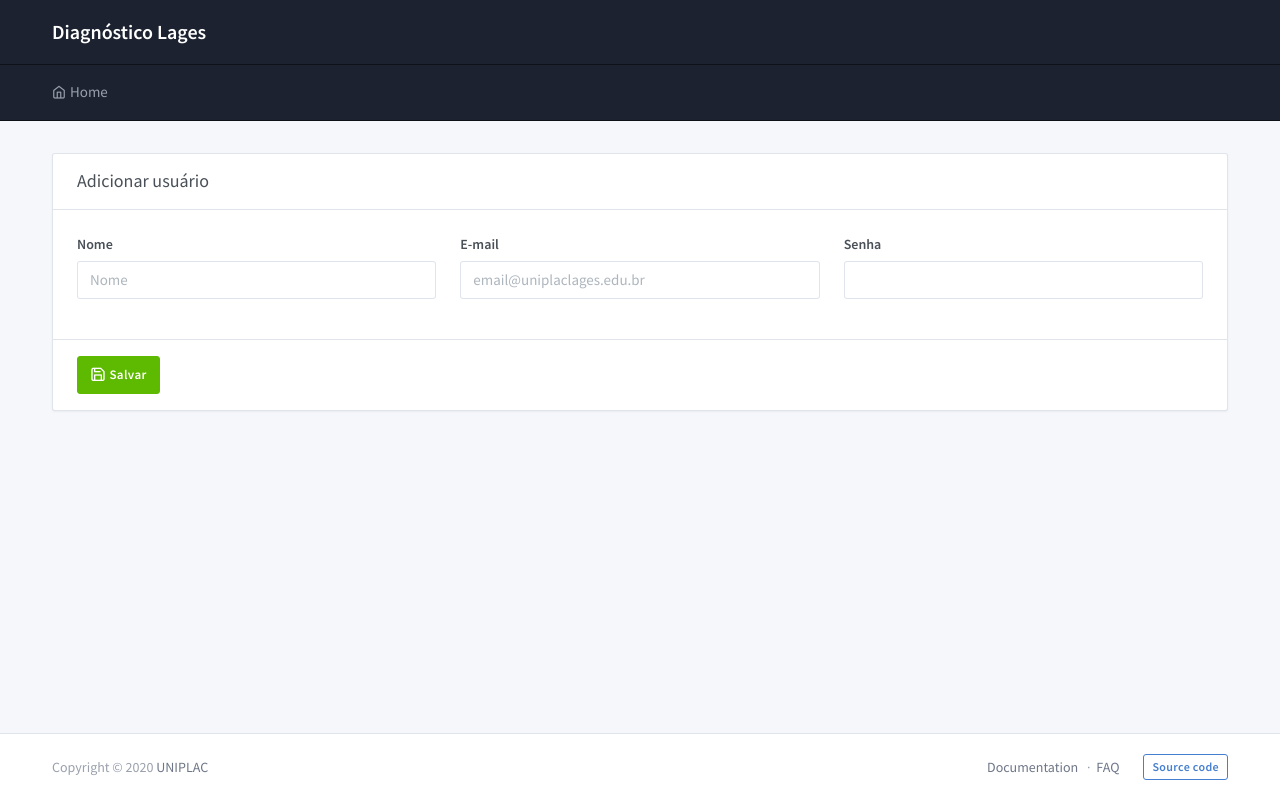
After one commit to Bruno7kp/diagnostico-lages, a PHP site: template view/user/user.html.twig in a window 1280 px wide. The commit adds this page. Run offline with PHP 8.4, Linux system fonts and the light colour scheme; the template is opened without the code that fills it, so the values that code supplies are empty; some libraries are stand-ins or nearby versions.

Commit message:
Crud de usuário

```diff
--- a/public/index.php
+++ b/public/index.php
@@ -49,7 +49,9 @@ $app->post('/user/update', UserController::class.":update");
 $app->post('/user/update-password', UserController::class.":updatePassword");
 $app->post('/user/remove', UserController::class.":remove");
 $app->get('/user/all', UserController::class.":all");
-$app->get('/user', UserController::class.":users");
+$app->get('/admin/user', UserController::class.":users");
+$app->get('/admin/user/add', UserController::class.":add");
+$app->get('/admin/user/{id}', UserController::class.":edit");
 
 /**
  * Região
@@ -114,7 +116,7 @@ $app->post('/indicator-value/search', IndicatorValueController::class.":search")
 /**
  * Logs
  */
-$app->get('/logs', LogController::class.":logs");
+$app->get('/admin/logs', LogController::class.":logs");
 $app->post('/logs/user', LogController::class.":userLog");
 $app->post('/logs/entity', LogController::class.":entityLog");
 $app->get('/logs/all', LogController::class.":all");
--- a/src/User/Roles.php
+++ b/src/User/Roles.php
@@ -40,7 +40,7 @@ class Roles
         return Roles::isMod($user) || Roles::isAdmin($user);
     }
 
-    public function text($role) {
+    public static function text($role) {
         $r = "";
         switch($role) {
             case "admin":
@@ -50,7 +50,7 @@ class Roles
                 $r = "Moderador";
                 break;
             case "data":
-                $r = "Moderador de dados";
+                $r = "Editor";
                 break;
             case "guest":
                 $r = "Visitante";
--- a/view/admin.html.twig
+++ b/view/admin.html.twig
@@ -24,7 +24,7 @@
         <script src="/assets/js/require.min.js"></script>
         <script>
             requirejs.config({
-                baseUrl: '.'
+                baseUrl: '/'
             });
         </script>
         <!-- Dashboard Core -->
@@ -64,9 +64,12 @@
                                             <span class="text-default">{{ user.name }}</span>
                                             <small class="text-muted text-right d-block mt-1">{{ helper.role.text(user.role) }}</small>
                                         </span>
+                                        <span class="ml-2 d-none d-lg-block text-default">
+                                            <i class="fe fe-chevron-down"></i>
+                                        </span>
                                     </a>
                                     <div class="dropdown-menu dropdown-menu-right dropdown-menu-arrow">
-                                        <a class="dropdown-item" href="#">
+                                        <a class="dropdown-item" href="/admin/user/{{ user.id }}">
                                             <i class="dropdown-icon fe fe-user"></i> Perfil
                                         </a>
                                         <div class="dropdown-divider"></div>
@@ -94,41 +97,41 @@
                         <div class="col-lg order-lg-first">
                             <ul class="nav nav-tabs border-0 flex-column flex-lg-row">
                                 <li class="nav-item">
-                                    <a href="/" class="nav-link"><i class="fe fe-home"></i> Home</a>
+                                    <a href="/admin" class="nav-link {{ controller == 'admin' ? 'active' : '' }}"><i class="fe fe-home"></i> Home</a>
                                 </li>
                                 {% if helper.role.isModOrUp(user) %}
                                 <li class="nav-item">
-                                    <a href="/region" class="nav-link"><i class="fe fe-map-pin"></i> Regiões</a>
+                                    <a href="/admin/region" class="nav-link {{ controller == 'region' ? 'active' : '' }}"><i class="fe fe-map-pin"></i> Regiões</a>
                                 </li>
                                 {% endif %}
                                 {% if helper.role.isModOrUp(user) %}
                                 <li class="nav-item">
-                                    <a href="/segmentation-group" class="nav-link"><i class="fe fe-pie-chart"></i> Segmentações</a>
+                                    <a href="/admin/segmentation-group" class="nav-link {{ controller == 'segmentationgroup' ? 'active' : '' }}"><i class="fe fe-pie-chart"></i> Segmentações</a>
                                 </li>
                                 {% endif %}
                                 {% if helper.role.isModOrUp(user) %}
                                 <li class="nav-item">
-                                    <a href="/categories" class="nav-link"><i class="fe fe-box"></i> Categorias</a>
+                                    <a href="/admin/categories" class="nav-link {{ controller == 'categories' ? 'active' : '' }}"><i class="fe fe-box"></i> Categorias</a>
                                 </li>
                                 {% endif %}
                                 {% if helper.role.isModOrUp(user) %}
                                 <li class="nav-item">
-                                    <a href="/categories" class="nav-link"><i class="fe fe-bar-chart-2"></i> Indicadores</a>
+                                    <a href="/admin/indicator-group" class="nav-link {{ controller == 'indicatorgroup' ? 'active' : '' }}"><i class="fe fe-bar-chart-2"></i> Indicadores</a>
                                 </li>
                                 {% endif %}
                                 {% if helper.role.isDataOrUp(user) %}
                                 <li class="nav-item">
-                                    <a href="/indicator-value" class="nav-link"><i class="fe fe-check-square"></i> Dados</a>
+                                    <a href="/admin/indicator" class="nav-link {{ controller == 'indicator' ? 'active' : '' }}"><i class="fe fe-check-square"></i> Dados</a>
                                 </li>
                                 {% endif %}
                                 {% if helper.role.isAdmin(user) %}
                                 <li class="nav-item">
-                                    <a href="/user" class="nav-link"><i class="fe fe-users"></i> Usuários</a>
+                                    <a href="/admin/user" class="nav-link {{ controller == 'user' ? 'active' : '' }}"><i class="fe fe-users"></i> Usuários</a>
                                 </li>
                                 {% endif %}
                                 {% if helper.role.isAdmin(user) %}
                                 <li class="nav-item">
-                                    <a href="/logs" class="nav-link"><i class="fe fe-file-text"></i> Logs</a>
+                                    <a href="/admin/logs" class="nav-link {{ controller == 'log' ? 'active' : '' }}"><i class="fe fe-file-text"></i> Logs</a>
                                 </li>
                                 {% endif %}
                             </ul>
--- /dev/null
+++ b/view/user/user.html.twig
@@ -0,0 +1,62 @@
+{% extends "admin.html.twig" %}
+{% block title %}{{ current.id > 0 ? 'Editar ' ~ current.name : 'Adicionar usuário' }}{% endblock %}
+
+{% block content %}
+<div class="container mt-6">
+    <div class="row">
+        <div class="col-12">
+            <div class="card">
+                <div class="card-header justify-content-between">
+                    <h3 class="card-title">{{ current.id > 0 ? 'Editar ' ~ current.name : 'Adicionar usuário' }}</h3>
+                </div>
+                <div class="card-body">
+                    <form id="user-form" action="{{ current.id > 0 ? '/user/update' : '/user/register' }}" method="post" data-send>
+                        <div class="row">
+                            <div class="col-md-4 col-sm-12">
+                                <input type="hidden" name="id" value="{{ current.id }}">
+                                <div class="form-group">
+                                    <label class="form-label">Nome</label>
+                                    <input type="text" required class="form-control" name="name" value="{{ current.name }}" placeholder="Nome">
+                                </div>
+                            </div>
+                            <div class="col-md-4 col-sm-12">
+                                <div class="form-group">
+                                    <label class="form-label">E-mail</label>
+                                    <input type="email" required class="form-control" name="email" value="{{ current.email }}" placeholder="email@uniplaclages.edu.br">
+                                </div>
+                            </div>
+                            {% if helper.role.isAdmin(user) %}
+                            <div class="col-md-4 col-sm-12">
+                                <div class="form-group">
+                                    <label class="form-label">Nível/Permissão</label>
+                                    <select name="role" class="form-control">
+                                        <option value="data" {{ current.role == 'data' ? 'selected' : '' }}>Editor (Dados de índices)</option>
+                                        <option value="mod" {{ current.role == 'mod' ? 'selected' : '' }}>Moderador (Regiões, Segmentações, etc.)</option>
+                                        <option value="admin" {{ current.role == 'admin' ? 'selected' : '' }}>Administrador (Usuários, etc.)</option>
+                                    </select>
+                                </div>
+                            </div>
+                            {% endif %}
+                            {% if current.id is null %}
+                                <div class="col-md-4 col-sm-12">
+                                    <div class="form-group">
+                                        <label class="form-label">Senha</label>
+                                        <input type="password" required class="form-control" name="password">
+                                    </div>
+                                </div>
+                            {% endif %}
+                        </div>
+                    </form>
+
+                </div>
+                <div class="card-footer">
+                    <button class="btn btn-success" type="submit" form="user-form"><i class="fe fe-save"></i> Salvar</button>
+                    {% if current.id is not null %}
+                        <a href="/admin/password/{{ current.id }}" class="btn btn-primary"><i class="fe fe-unlock"></i> Alterar senha</a>
+                    {% endif %}
+                </div>
+            </div>
+        </div>
+    </div>
+</div>
+{% endblock %}
--- a/view/user/users.html.twig
+++ b/view/user/users.html.twig
@@ -6,8 +6,9 @@
         <div class="row">
             <div class="col-12">
                 <div class="card">
-                    <div class="card-header">
+                    <div class="card-header justify-content-between">
                         <h3 class="card-title">Usuários</h3>
+                        <a href="/admin/user/add" class="btn btn-primary"><i class="fe fe-plus"></i> Adicionar usuário</a>
                     </div>
                     <div class="table-responsive">
                         <table class="table card-table table-vcenter text-nowrap datatable">
@@ -36,8 +37,9 @@
                                     "columnDefs": [{
                                         "targets": -1,
                                         "data": null,
+                                        "className": "text-right",
                                         "render": function (data, type, full, meta) {
-                                            return `<a href="/user/${full[0]}" class="btn btn-secondary btn-sm"><i class='fe fe-edit'></i> Editar</a>
+                                            return `<a href="/admin/user/${full[0]}" class="btn btn-secondary btn-sm"><i class='fe fe-edit'></i> Editar</a>
                                                 <div class="item-action dropdown">
                                                   <a href="javascript:void(0)" data-toggle="dropdown" class="icon"><i class="fe fe-more-vertical"></i></a>
                                                   <div class="dropdown-menu dropdown-menu-right">
```
Also changed, not shown: src/Base/Controller.php (+7 -0 lines), src/User/UserController.php (+41 -1 lines), public/assets/js/app.js.
